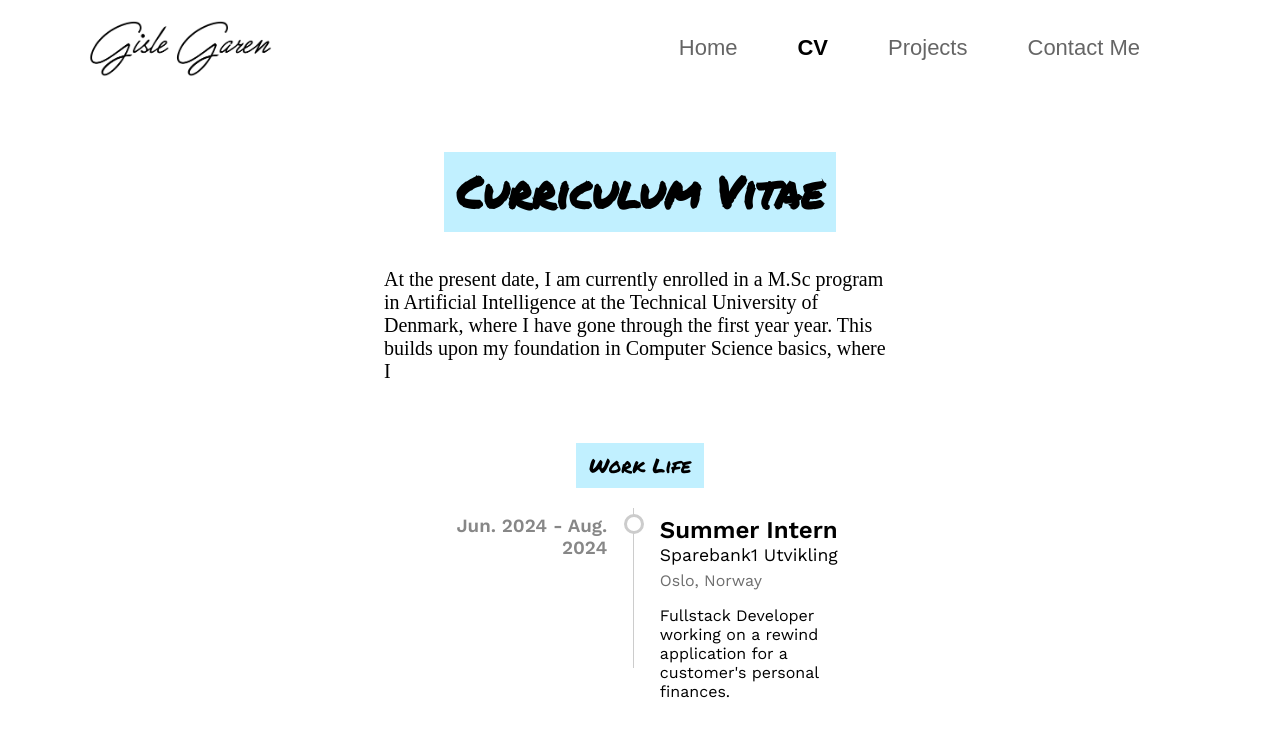
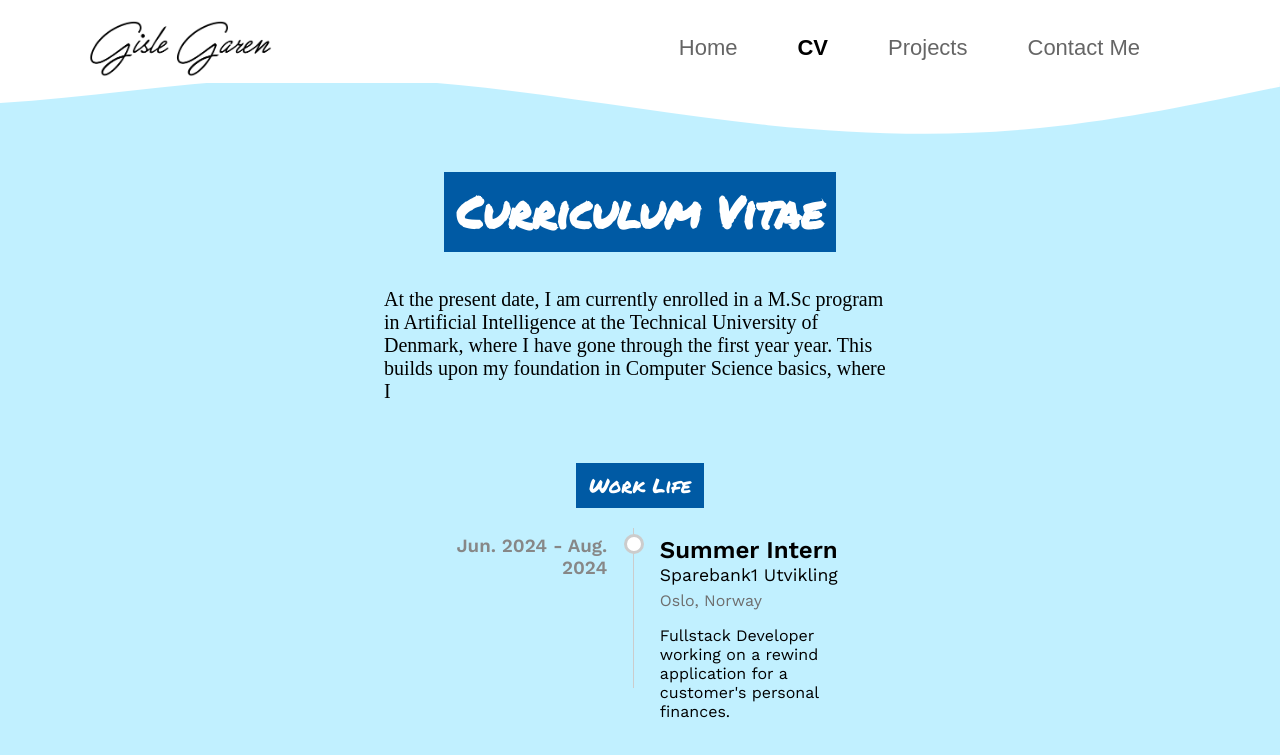
Before and after one commit to GisleGaren/personal-website, a Next.js app in the folder personal-website/: page /cv in a window 1280 px wide. Shown: the top 755 px of the page. Built offline with nearby package versions, Linux system fonts and the light colour scheme.

Commit message:
Changed background color of the CV page

```diff
--- a/personal-website/src/pages/cv.css
+++ b/personal-website/src/pages/cv.css
@@ -1,18 +1,20 @@
 @import url('https://fonts.googleapis.com/css2?family=Permanent+Marker&family=Work+Sans:wght@400;600&display=swap');
 
 .wrapper{
-    margin-top: 5vh;
+    padding-top:7.5vh;
     display: flex;
     flex-direction: column;
     align-items: center;
+    background-color: rgb(193, 240, 255);
 }
 
 .wrapper h1 {
     font-family: Permanent Marker, Work Sans, sans-serif;
     font-size: 2.75rem;
     margin-bottom: 2vh;
-    background-color: rgb(193, 240, 255);
+    background-color: #005AA4;
     padding: 1vh 1vw 1vh 1vw;
+    color: white;
 }
 
 .cv-desc{
@@ -90,8 +92,9 @@
     display:flex;
     justify-content: center;
     margin-top:5vh;
-    background-color: rgb(193, 240, 255);
+    background-color: #005AA4;
     font-family: Permanent Marker,Work Sans,sans-serif;
     padding: 1vh 1vw 1vh 1vw;
     font-size: 1.25rem;
+    color: white;
 }
--- /dev/null
+++ b/personal-website/src/pages/projects.css
@@ -0,0 +1,6 @@
+.wrapper{
+    margin-top: 15vh;
+    display: flex;
+    flex-direction: column;
+    align-items: center;
+}
```
Also changed, not shown: personal-website/src/pages/projects.tsx (added, +9 -0 lines).
